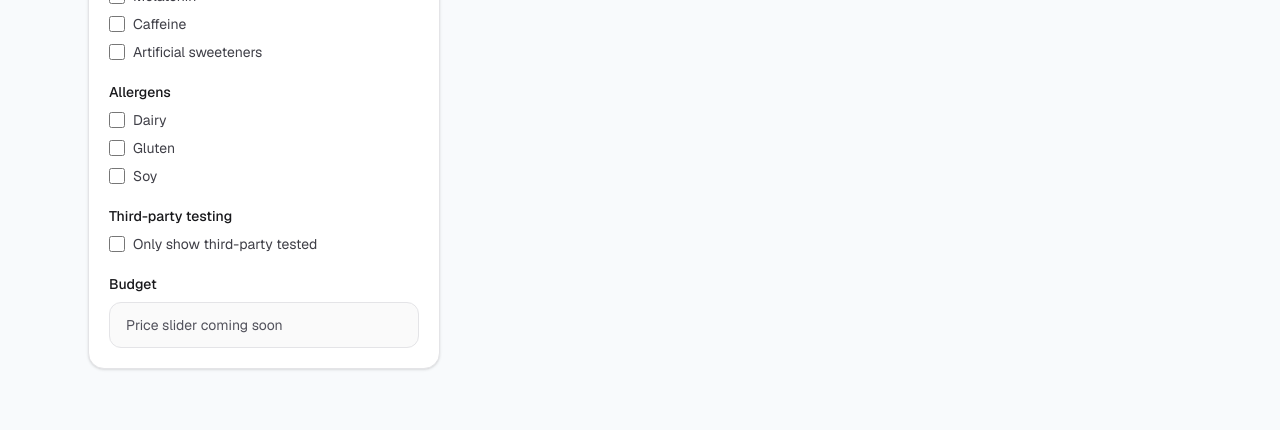
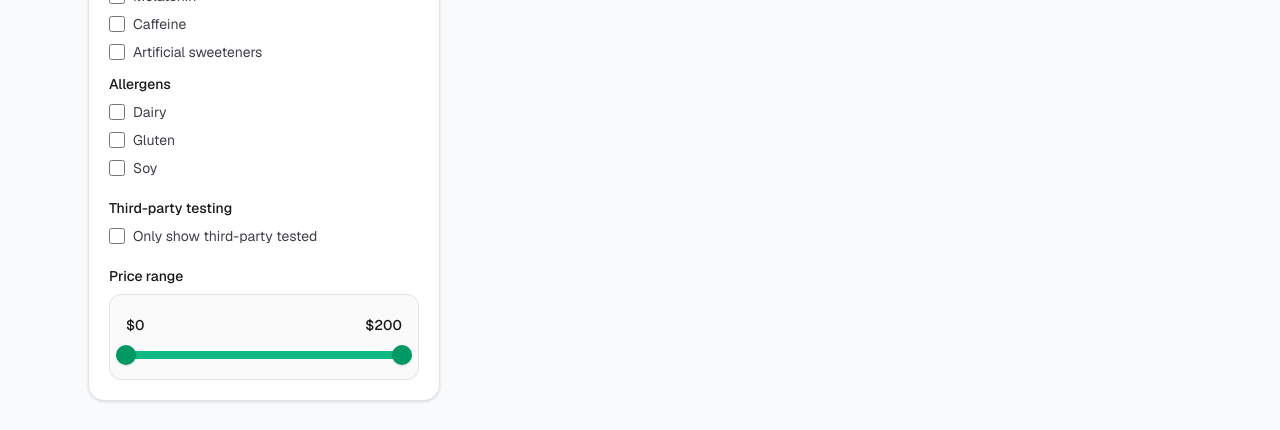
Before and after one commit to selanier0523-crs/thats-whatsupp-frontend, a Next.js app: page /search in a window 1280 px wide. Shown: the part 660-1090 px from the top of the page. Built offline with nearby package versions, Linux system fonts and the light colour scheme; no server answers.

Commit message:
Added a price slider

```diff
--- a/app/search/page.tsx
+++ b/app/search/page.tsx
@@ -1,5 +1,6 @@
 "use client";
-import React from "react";
+import React, { useState } from "react";
+import { Range, getTrackBackground } from "react-range";
 
 function FilterChip({ children }: { children: React.ReactNode }) {
   return (
@@ -30,6 +31,7 @@ export default function SearchPage() {
   const [query, setQuery] = React.useState("");
   const [results, setResults] = React.useState<any[]>([]);
   const [error, setError] = React.useState<string | null>(null);
+  const [priceRange, setPriceRange] = useState<[number, number]>([0, 200]);
 
   async function runSearch() {
     try {
@@ -136,8 +138,8 @@ export default function SearchPage() {
                     <span>Artificial sweeteners</span>
                   </div>
                   {/* Section Devider for "Allergens"*/}
-                  <div className="pt-3 text-sm font-medium text-zinc-900">
-                    Allergens
+                  <div className="pt-1 text-sm font-medium text-zinc-900">
+                    <span>Allergens</span>
                   </div>
                   <div className="flex items-center gap-2 text-sm text-zinc-700">
                     <input type="checkbox" className="h-4 w-4 accent-emerald-600" />
@@ -163,9 +165,44 @@ export default function SearchPage() {
                 </div>
               </FilterRow>
 
-              <FilterRow label="Budget">
-                <div className="rounded-xl border border-zinc-200 bg-zinc-50 px-4 py-3 text-sm text-zinc-600">
-                  Price slider coming soon
+              <FilterRow label="Price range">
+                <div className="rounded-xl border border-zinc-200 bg-zinc-50 px-4 py-5">
+
+                  {/* Price display */}
+                  <div className="mb-4 flex justify-between text-sm font-medium text-zinc-900">
+                    <span>${priceRange[0]}</span>
+                    <span>${priceRange[1]}</span>
+                  </div>
+
+                  <Range
+                    values={priceRange}
+                    step={1}
+                    min={0}
+                    max={200}
+                    onChange={(values) => setPriceRange(values as [number, number])}
+                    renderTrack={({ props, children }) => (
+                      <div
+                        {...props}
+                        className="h-2 w-full rounded-full"
+                        style={{
+                          background: getTrackBackground({
+                            values: priceRange,
+                            colors: ["#e5e7eb", "#10b981", "#e5e7eb"],
+                            min: 0,
+                            max: 200,
+                          }),
+                        }}
+                      >
+                        {children}
+                      </div>
+                    )}
+                    renderThumb={({ props }) => (
+                      <div
+                        {...props}
+                        className="h-5 w-5 rounded-full bg-emerald-600 shadow"
+                      />
+                    )}
+                  />
                 </div>
               </FilterRow>
             </div>
--- a/package.json
+++ b/package.json
@@ -11,7 +11,8 @@
   "dependencies": {
     "next": "16.1.5",
     "react": "19.2.3",
-    "react-dom": "19.2.3"
+    "react-dom": "19.2.3",
+    "react-range": "^1.10.0"
   },
   "devDependencies": {
     "@tailwindcss/postcss": "^4",
```
Also changed, not shown: 1 other file (tests, documents, lock files or other folders).
